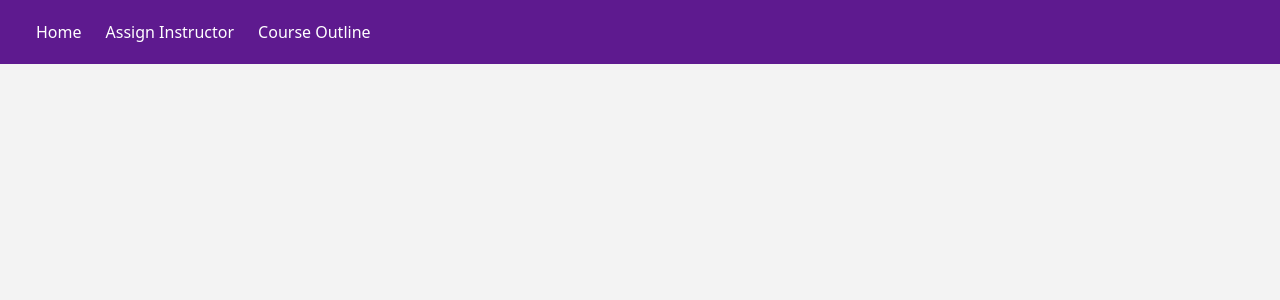
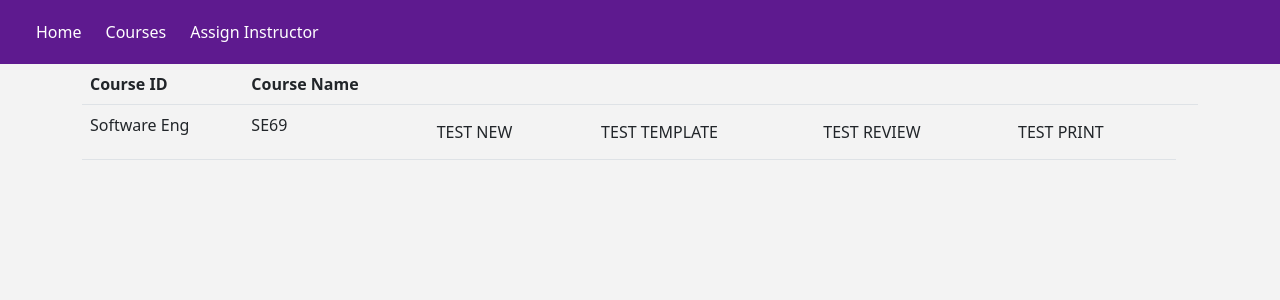
Before and after one commit to grantpan23/course-outline-manager, a React (Create React App) app in the folder frontend/: page /courses in a window 1280 px wide. Shown: the top 300 px of the page. Built offline with nearby package versions, Linux system fonts and the light colour scheme.

Commit message:
nav bar modularity, routing has changes, new course home

```diff
--- a/frontend/src/App.js
+++ b/frontend/src/App.js
@@ -1,7 +1,7 @@
 import React from 'react'
 import Editor from "./Editor";
 import Home from "./home";
-import CourseOutlineHome from "./courseOutlineHome";
+import CourseHome from "./CourseHome";
 import Login from "./login";
 import AssignInstructor from "./assignInstructor";
 import InstructorHistory from "./instructorHistory"
@@ -11,46 +11,44 @@ import GAForm from './GASelect';
 
 import {
   Navigate,
-  Link,
   Route,
-  Routes} from "react-router-dom";
-import {v4 as uuidV4} from 'uuid'
+  Routes
+} from "react-router-dom";
+import { v4 as uuidV4 } from 'uuid'
 
 function App() {
   return (
     <>
-    <nav>
-      <ul>
-        <li><Link to= "/home"> Home </Link> </li>
-        <li><Link to= "/assign-instructor"> Assign Instructor </Link> </li>
-        <li><Link to= "/courseOutlineHome"> Course Outline  </Link> </li>
-      </ul>
-    </nav>
-    <Routes>
-        {/* change routes to begin with role */}
-      <Route path= "/" element={<Login />} />
-      <Route path= "/home" element={<Home />} />
-      <Route path= "/courseOutlineHome" element={<CourseOutlineHome />} />
-      <Route path="/create" element={<Navigate to={`/documents/${uuidV4()}`} />}/>
-      <Route path="/rubric" element={<Navigate to={`/documents/83c52259-c30f-4a88-9f23-83a33e501a6a`} />}/>
-      <Route path= "/assign-instructor" element={<AssignInstructor />} />
-      <Route path="/documents/:id" element={<Editor/>}/>
-      //add
-      <Route path= "/instructorhistory" element={<InstructorHistory />} />
-      <Route path= "/edithistory" element={<EditHistory />} />
-      <Route path="/gaPage" element={<GAForm/>} />
+      <Routes>
+        {/* ***OPEN*** */}
+        {/* Login */}
+        <Route path="/" element={<Login />} />
 
-      </Routes>
+        {/* Home + Nav Bar */}
+        <Route path="/home" element={<Home />} />
+
+        {/* ***INSTRUCTOR*** */}
+        <Route path="/courses" element={<CourseHome />} />
+
+        <Route path="/documents/:id" element={<Editor />} />
+        <Route path="/outline/create/new" element={<Navigate to={`/documents/${uuidV4()}`} />} />
+
+        <Route path="/rubric" element={<Navigate to={`/documents/83c52259-c30f-4a88-9f23-83a33e501a6a`} />} />
 
 
 
-    </>
+        {/* ***ADMIN*** */}
+        <Route path="/assign-instructor" element={<AssignInstructor />} />
+        <Route path="/instructorhistory" element={<InstructorHistory />} />
+        <Route path="/edithistory" element={<EditHistory />} />
+        <Route path="/gaPage" element={<GAForm />} />
+
+        {/* ***REVIEWER*** */}
 
 
-
+      </Routes>
+    </>
   )
-
-
 }
 
 export default App;
--- /dev/null
+++ b/frontend/src/CourseHome.js
@@ -0,0 +1,77 @@
+import React from "react";
+import NavBar from "./NavBar";
+
+function CourseHome() {
+    // init:
+    // Call API for data
+    // addTableRow()
+    return (
+        <>
+            <NavBar></NavBar>
+            <div className="container">
+                <table className="table">
+                    <thead>
+                        <tr>
+                            <th>Course ID</th>
+                            <th>Course Name</th>
+                            <th></th>
+                            <th></th>
+                            <th></th>
+                            <th></th>
+                            <th></th>
+                        </tr>
+                    </thead>
+                    <tbody id="tableBody">
+                        {/* <!-- Rows will be dynamically added here --> */}
+                        <tr>
+                            <td>Software Eng</td>
+                            <td>SE69</td>
+                            <td><button className='btn'>TEST NEW</button></td>
+                            <td><button className='btn'>TEST TEMPLATE</button></td>
+                            <td><button className='btn'>TEST REVIEW</button></td>
+                            <td><button className='btn'>TEST PRINT</button></td>
+                        </tr>
+                    </tbody>
+                </table>
+            </div>
+        </>
+
+
+    )
+}
+
+
+function addTableRow(column1Value, column2Value, column3Value, column4Value) {
+    // Changes needed:
+    // - parameter is bulk data
+    // - each text content will just be a button that links
+    // - New course outline
+    // - Use existing template
+    // - See review
+    // - Print PDF
+    // (may be others)
+
+    // Create a new table row element
+    const row = document.createElement('tr');
+
+    // Create four table data elements and append them to the new row
+    const column1 = document.createElement('td');
+    const column2 = document.createElement('td');
+    const column3 = document.createElement('td');
+    const column4 = document.createElement('td');
+
+    column1.textContent = column1Value;
+    column2.textContent = column2Value;
+    column3.textContent = column3Value;
+    column4.textContent = column4Value;
+
+    row.appendChild(column1);
+    row.appendChild(column2);
+    row.appendChild(column3);
+    row.appendChild(column4);
+
+    // Append the new row to the table body
+    document.getElementById('tableBody').appendChild(row);
+}
+
+export default CourseHome;
--- /dev/null
+++ b/frontend/src/NavBar.js
@@ -0,0 +1,22 @@
+import React from "react";
+import { Link } from "react-router-dom";
+
+function NavBar() {
+    return(
+        <nav>
+        <ul>
+          {/* ***OPEN*** */}
+          <li><Link to="/home"> Home </Link> </li>
+
+          {/* ***INSTRUCTOR*** */}
+          <li><Link to="/courses">Courses</Link> </li>
+
+          {/* ***ADMIN*** */}
+          <li><Link to="/assign-instructor"> Assign Instructor </Link> </li>
+
+        </ul>
+      </nav>
+    );
+}
+
+export default NavBar;
--- a/frontend/src/home.js
+++ b/frontend/src/home.js
@@ -1,13 +1,14 @@
-import React from 'react'
-import { Link} from "react-router-dom";
+import React from 'react';
+import NavBar from './NavBar';
 
 export default function Home() {
 
-    return(
+    return (
         <>
-        {/* change this based on role */}
-       <h1> Welcome to your Course Outline Manager </h1>
-       </>
+            <NavBar></NavBar>
+            {/* change this based on role */}
+            <h1> Suh bih </h1>
+        </>
     )
 
 }
```
Also changed, not shown: frontend/src/courseOutlineHome.js (+4 -4 lines).
